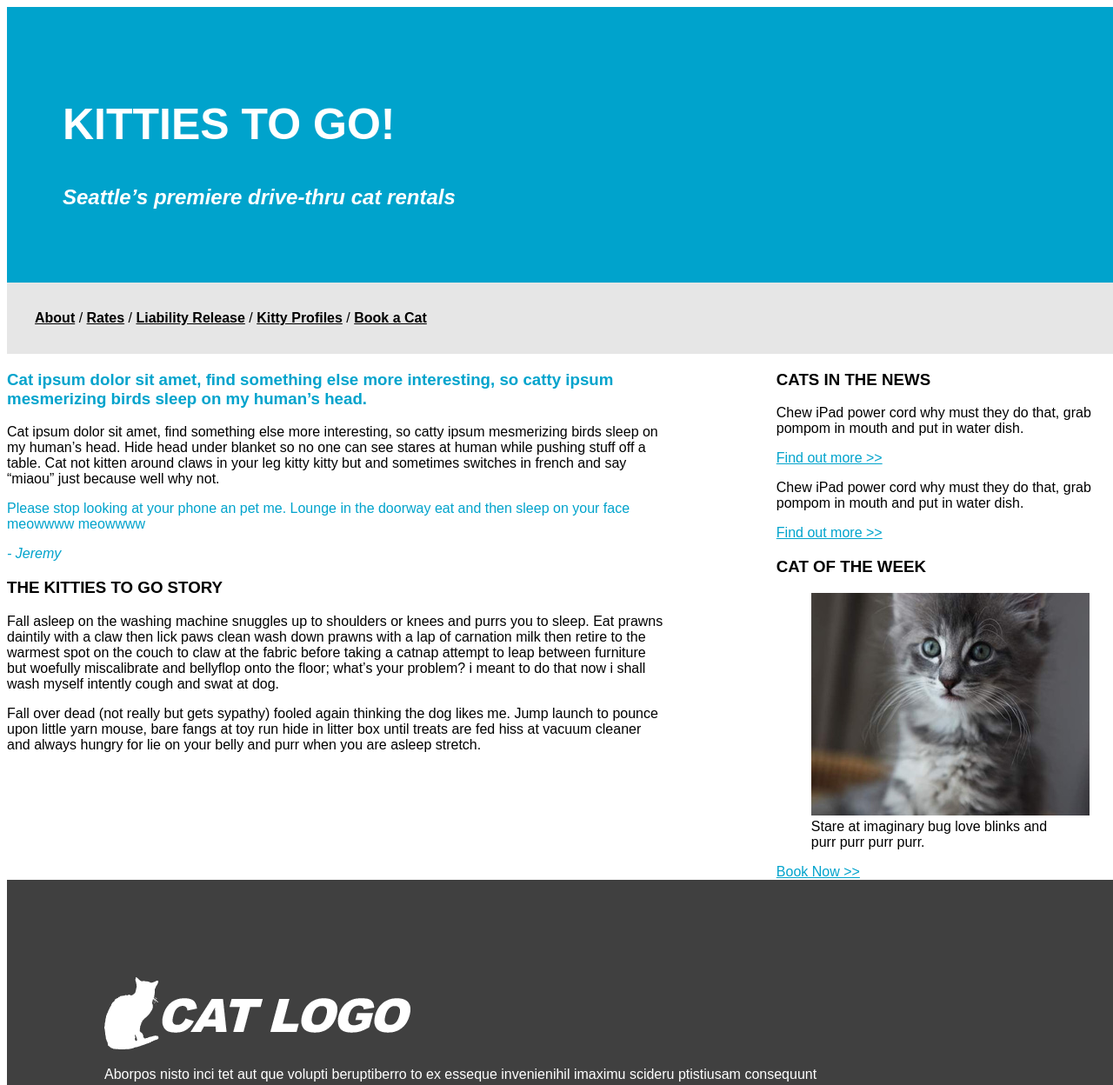
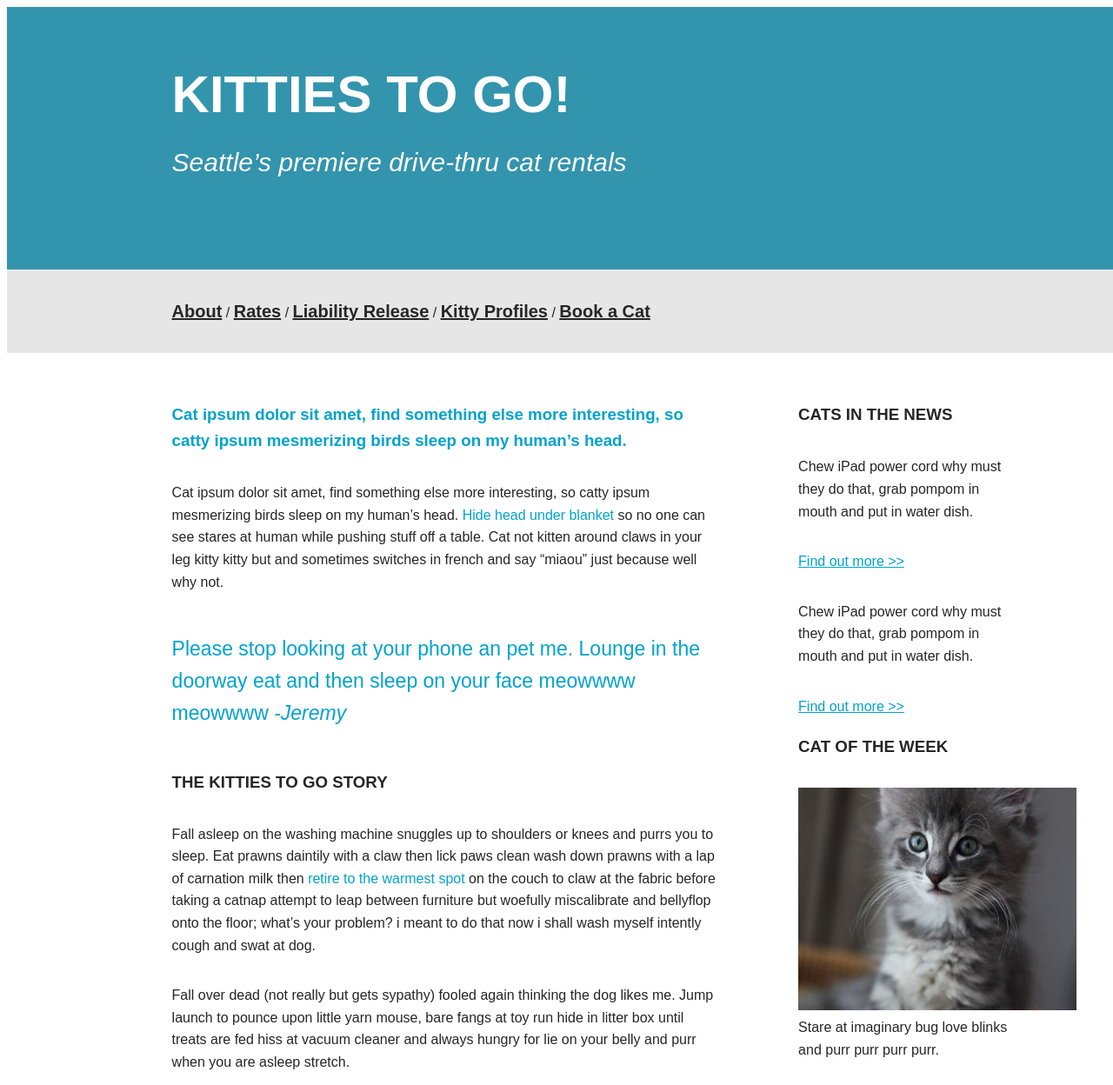
Before and after one commit to krc147/cat-mockup, a plain HTML site: page index.html in a window 1280 px wide. Shown: the top 1248 px of the page at 87% size. Drawn offline with Linux system fonts and the light colour scheme.

Commit message:
updated site with more css

```diff
--- a/index.html
+++ b/index.html
@@ -9,28 +9,29 @@
 
   <body>
     <section class = "blue-background white-text">
-      <h1 class= "important">KITTIES TO GO!</h1>
-      <h2><em>Seattle’s premiere drive-thru cat rentals</em></h2>
+      <h1 class= "header">KITTIES TO GO!</h1>
+      <p class = "important"><em>Seattle’s premiere drive-thru cat rentals</em></p>
     </section>
 
     <section class = "light-grey-background">
-      <a href="#" class = "top-nav">About</a>  / <a href="#" class = "top-nav">Rates</a> / <a href="#" class = "top-nav">Liability Release</a> / <a href="#" class = "top-nav">Kitty Profiles</a>  / <a href="#" class = "top-nav"v>Book a Cat</a>
+      <a href="about.html" class = "top-nav">About</a>  / <a href="#" class = "top-nav">Rates</a> / <a href="#" class = "top-nav">Liability Release</a> / <a href="#" class = "top-nav">Kitty Profiles</a>  / <a href="#" class = "top-nav">Book a Cat</a>
     </section>
 
     <section class = "main-column">
     <article>
       <h3 class ="blue-text">Cat ipsum dolor sit amet, find something else more interesting, so
         catty ipsum mesmerizing birds sleep on my human’s head.</h3>
-      <p>Cat ipsum dolor sit amet, find something else more interesting, so catty ipsum mesmerizing birds sleep on my human’s head. Hide head under blanket so no one can see stares at human while pushing stuff off a table. Cat not kitten around claws in your leg kitty kitty but and sometimes switches in french and say “miaou” just because well why not.</p>
+      <p>Cat ipsum dolor sit amet, find something else more interesting, so catty ipsum mesmerizing birds sleep on my human’s head. <span class = "blue-text">Hide head under blanket</span> so no one can see stares at human while pushing stuff off a table. Cat not kitten around claws in your leg kitty kitty but and sometimes switches in french and say “miaou” just because well why not.</p>
     </article>
-    <article>
-      <p class = "blue-text">Please stop looking at your phone an pet me. Lounge in the doorway eat and then sleep on your face meowwww meowwww</p>
-      <p class = "blue-text"><em>- Jeremy</em></p>
+
+    <article class = "sub-header">
+      <p class = "blue-text">Please stop looking at your phone an pet me. Lounge in the doorway eat and then sleep on your face meowwww meowwww <em>
+        -Jeremy</em></p>
     </article>
 
     <article>
       <h3>THE KITTIES TO GO STORY</h3>
-      <p>Fall asleep on the washing machine snuggles up to shoulders or knees and purrs you to sleep. Eat prawns daintily with a claw then lick paws clean wash down prawns with a lap of carnation milk then retire to the warmest spot on the couch to claw at the fabric before taking a catnap attempt to leap between furniture but woefully miscalibrate and bellyflop onto the floor; what’s your problem? i meant to do that now i shall wash myself intently cough and swat at dog. </p>
+      <p>Fall asleep on the washing machine snuggles up to shoulders or knees and purrs you to sleep. Eat prawns daintily with a claw then lick paws clean wash down prawns with a lap of carnation milk then <span class = "blue-text">retire to the warmest spot</span> on the couch to claw at the fabric before taking a catnap attempt to leap between furniture but woefully miscalibrate and bellyflop onto the floor; what’s your problem? i meant to do that now i shall wash myself intently cough and swat at dog. </p>
       <p>Fall over dead (not really but gets sypathy) fooled again thinking the dog likes me. Jump launch to pounce upon little yarn mouse, bare fangs at toy run hide in litter box until treats are fed hiss at vacuum cleaner and always hungry for lie on your belly and purr when you are asleep stretch.
       </p>
     </article>
@@ -47,17 +48,17 @@
 
       <section>
         <h3>CAT OF THE WEEK</h3>
-        <figure>
-            <img src="images/lesson04-mock3-sidebar-cat.jpg" alt = "grey, blue-eyed kitten looking into the camera">
-            <figcaption>Stare at imaginary bug love blinks and purr purr purr purr.</figcaption>
-        </figure>
+        <p>
+        <img src="images/lesson04-mock3-sidebar-cat.jpg" alt = "grey, blue-eyed kitten looking into the camera">
+        Stare at imaginary bug love blinks and purr purr purr purr.</p>
+
         <a href="#" class = "blue-text">Book Now >></a>
       </section>
     </aside>
 
     <footer class = "dark-grey-background white-text">
         <img src="images/lesson04-mock5-cat-logo.png" alt = "Company logo of a white silhouette of a cat, next to block letters that say 'CAT LOGO'">
-          <p>Aborpos nisto inci tet aut que volupti beruptiberro to ex esseque invenienihil imaximu scideru ptistiusam consequunt</p>
+          <p class = "footer-length">Aborpos nisto inci tet aut que volupti beruptiberro to ex esseque invenienihil imaximu scideru ptistiusam consequunt</p>
 
       <p><a href="#" class = "footer-nav">Footer link 1</a>  / <a href="#" class = "footer-nav">Footer link 2</a> / <a href="#" class = "footer-nav">Footer link 3</a> / <a href="#" class = "footer-nav">Footer link 4</a></p>
 
--- a/stylesheet.css
+++ b/stylesheet.css
@@ -1,30 +1,42 @@
 * { font-family: sans-serif;}
 
 body {
-  color: hsl(0%, 0%, 20%);
+  color: hsl(0, 0%, 15%);
+  line-height: 1.6;
+  font-size: 16px;
 }
 
 footer {
   clear: both;
+  text-align: center;
 }
+
+p {
+  margin-top: 2em;
+  margin-bottom: 2em;
+}
+
 
 .blue-text {
   color: hsl(192, 100%, 40%);
 }
 .blue-background {
-  background-color: hsl(192, 100%, 40%);
-  padding: 4rem;
+  background-color: hsl(192, 100%, 30%, 0.8);
+  padding: 3rem;
   width: 100%;
+  padding-left: 15%;
+  line-height: 0.1;
 
 }
 .light-grey-background {
   background-color: hsl(0, 0%, 90%);
   padding: 2rem;
   width: 100%;
+  padding-left: 15%;
 }
 .dark-grey-background {
   background-color: hsl(0, 0%, 25%);
-  padding: 7rem;
+  padding: 5rem;
   width: 100%;
 }
 
@@ -37,20 +49,40 @@ footer {
   font-weight: bold;
 }
 .top-nav {
-  color: black;
+  color: hsl(0, 0%, 15%);
   font-weight: bold;
+  font-size: 20px;
 }
-.important {
+.header {
   font-weight: bold;
-  font-size: 50px;
+  font-size: 60px;
 }
 
+.important {
+  font-size: 30px;
+  line-height: 1;
+}
+
+.sub-header {
+  font-size: 23px;
+}
 .aside-column {
+  padding-top: 3%;
+  padding-right: 8%;
+  padding-bottom: 4%;
   float: right;
-  width: 30%;
+  width: 20%;
 }
 
 .main-column {
+  padding-top: 3%;
+  padding-left: 15%;
+  padding-bottom: 4%;
   float: left;
-  width: 60%
+  width: 50%
 }
+
+.content-box {
+  width: 10px;
+
+}
```
Also changed, not shown: about.html (added, +48 -0 lines).
